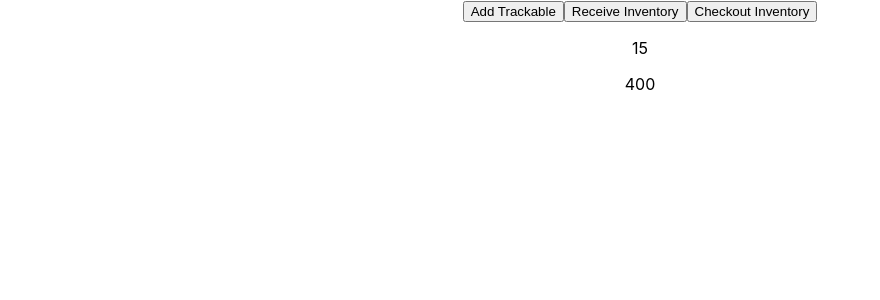
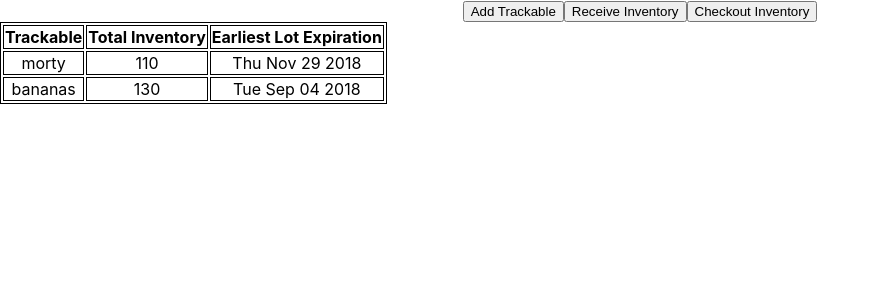
Before and after one commit to kyrandita/356-desktopProject, a React (Create React App) app: page / in a window 1280 px wide. Shown: the top 300 px of the page, without its empty margins (0-880 px from the left). Built offline with nearby package versions, Linux system fonts and the light colour scheme.

Commit message:
Created a starter modal for adding a new type of item to track. Also created a table that displays each trackable item, its total lot count, and the earliest expiration of its lots.

```diff
--- a/src/App.css
+++ b/src/App.css
@@ -30,3 +30,11 @@
     transform: rotate(360deg);
   }
 }
+
+table, th, td {
+  border: 1px solid;
+}
+
+table {
+  float: left;
+}
--- a/src/App.js
+++ b/src/App.js
@@ -6,17 +6,51 @@ class App extends Component {
     super();
     console.log(this);
     this.state = {
-      trackables : {
-        A: 15,
-        B: 400,
-      }
+      trackables : [
+        {
+          name: 'morty',
+          perishable: true,
+          yourmom: true,
+          lots: [
+            {
+              count: 40,
+              creation_date: '2018-10-30T16:23:16Z',
+              expiration_date: '2018-11-29T06:00:00Z'
+            },
+            {
+              count: 70,
+              creation_date: '2018-10-30T14:23:16Z',
+              expiration_date: '2018-11-30T07:00:00Z'
+            }
+          ]
+        },
+        {
+          name: 'bananas',
+          perishable: true,
+          yourmom: true,
+          lots: [
+            {
+              count: 100,
+              creation_date: '2018-09-15T10:24:19Z',
+              expiration_date: '2018-12-25T04:00:00Z'
+            },
+            {
+              count: 30,
+              creation_date: '2018-08-04T08:13:09Z',
+              expiration_date: '2018-09-04T09:00:00Z'
+            }
+          ]
+        }
+      ]
     }
+    // this.newTrackable = this.newTrackable.bind(this);
   }
 
-  newTrackable(e) {
+  newTrackable = (e) => {
     console.log(e);
     // TODO
-
+    this.setState({ trackables: { ...this.state.trackables, C: 2000000000000000000 } });
+    this.refs.addTrackable.showModal();
   }
 
   render() {
@@ -31,8 +65,43 @@ class App extends Component {
         </nav>
         {/* routed main OR inventory screen if we're gonna do modals for everything */}
         <div>
-          {Object.keys(this.state.trackables).map(trackableKey => { return <p>{this.state.trackables[trackableKey]}</p>})}
+          <table>
+            <thead>
+              <tr>
+                <th>Trackable</th>
+                <th>Total Inventory</th>
+                <th>Earliest Lot Expiration</th>
+              </tr>
+            </thead>
+            <tbody>
+              {this.state.trackables.map(trackable => {
+                return <tr>
+                  <td>{trackable.name}</td>
+                  <td>{trackable.lots.reduce((sum, curr) => {
+                    return sum + curr.count
+                  }, 0
+                  )}</td>
+                  <td>{new Date(trackable.lots.reduce((earliestExp, curr) => {
+                    let newestExp = (new Date (curr.expiration_date)).valueOf();
+                    if (earliestExp > newestExp || !earliestExp) {
+                      return newestExp;
+                    }
+                    return earliestExp;
+                  }, null
+                  )).toDateString()}</td>
+                </tr>
+              })}
+            </tbody>
+          </table>
         </div>
+
+        <dialog id="addTrackable" ref="addTrackable">
+          <form method="dialog">
+            <p><label>LABEL BABY</label></p>
+            <button>Confirm</button>
+            <button>Cancel</button>
+          </form>
+        </dialog>
       </div>
     );
   }
```
